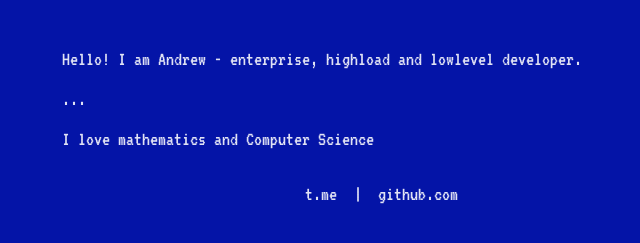
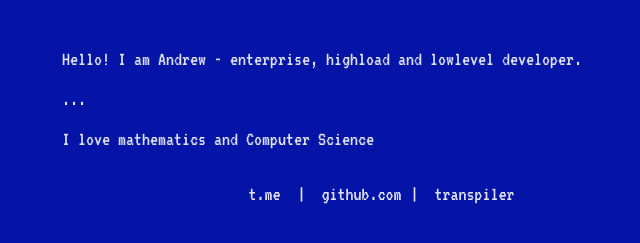
Before and after one commit to ioserv/ioserv.github.io, a plain HTML site: page index.html in a window 1280 px wide. Shown: the part 211-454 px from the top of the page, without its empty margins (258-898 px from the left). Drawn offline with Linux system fonts and the light colour scheme.

Commit message:
Update index.html

```diff
--- a/index.html
+++ b/index.html
@@ -14,8 +14,7 @@
       <p>...</p>
       <p>I love mathematics and Computer Science</p>
       <nav class="nav">
-        <a href="https://t.me/svprax" class="link">t.me</a
-        >&nbsp;|&nbsp;<a href="https://github.com/svpra" class="link">github.com</a>
+        <a href="https://t.me/svprax" class="link">t.me</a>&nbsp;|&nbsp;<a href="https://github.com/svpra" class="link">github.com</a>|&nbsp;<a href="https://t.me/transpiler" class="link">transpiler</a>
       </nav>
     </main>
   </body>
```
